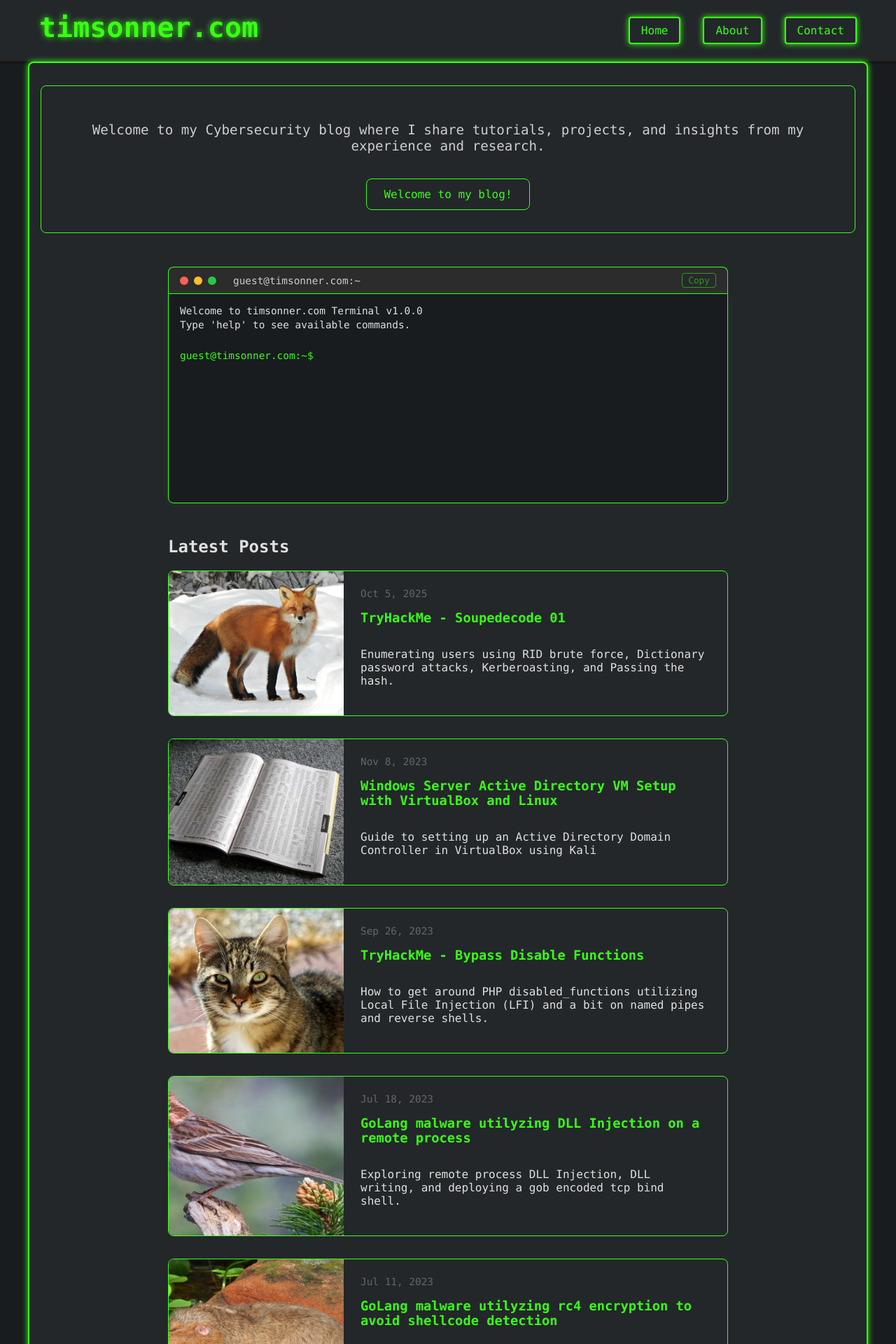
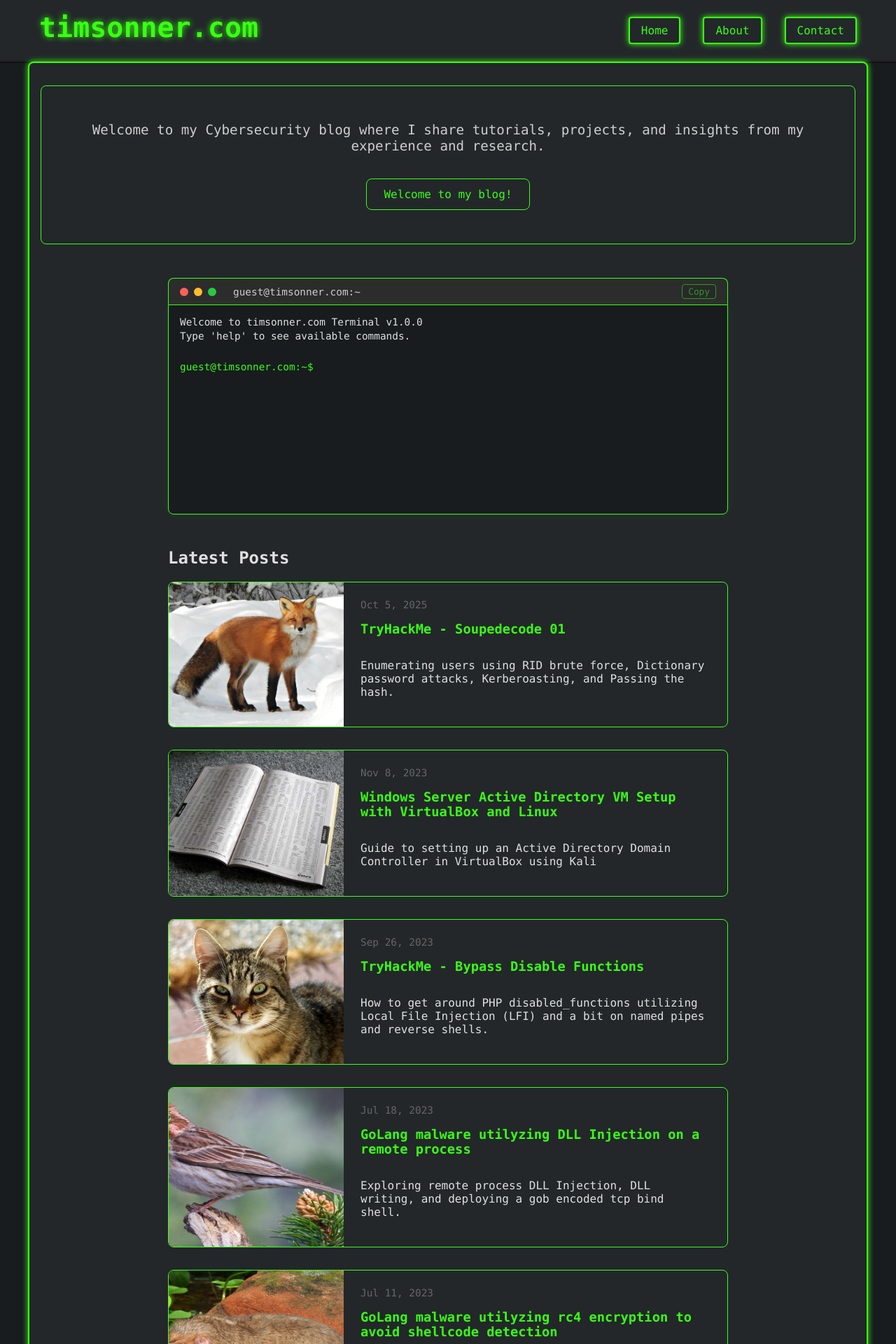
Before and after one commit to timsonner/timsonner.github.io, a Jekyll site: the page built from index.html, in a window 1280 px wide. Shown: the top 1920 px of the page at 70% size. Built offline with Jekyll 4.4.1, drawn with Linux system fonts in a browser that asks for light colours.

Commit message:
update margin on visitor info section

```diff
--- a/assets/main.scss
+++ b/assets/main.scss
@@ -427,8 +427,9 @@
 /* Hero section visitor info */
 #visitor-info, .visitor-info {
   margin-top: 1rem;
-  margin-left: 0.5rem 0;
-  margin-right: 0.5rem 0;
+  margin-bottom: 1rem;
+  margin-left: 1.5rem;
+  margin-right: 1.5rem;
   padding: 0.75rem 1.5rem;
   background: $color-bg-container;
   border-radius: 8px;
```
